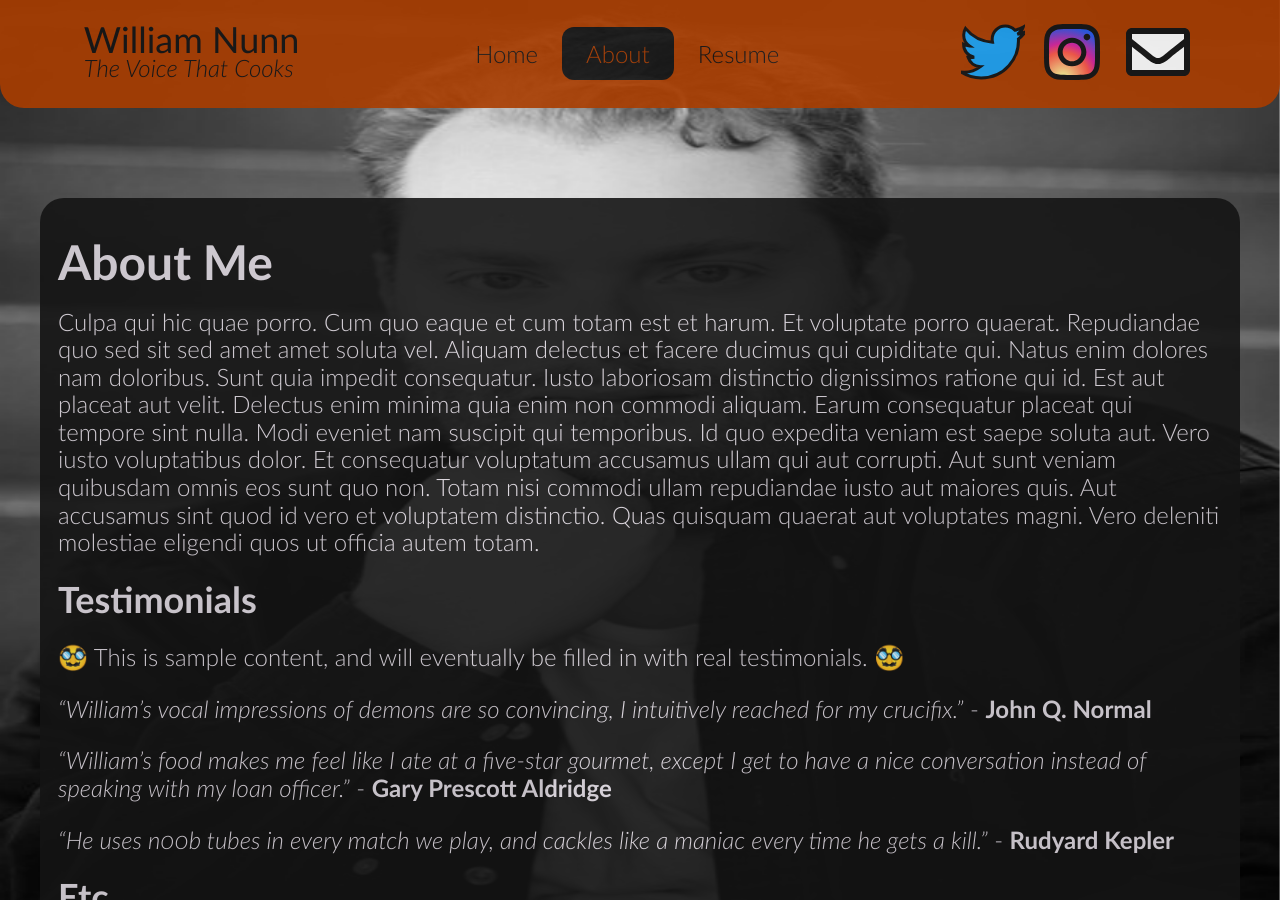
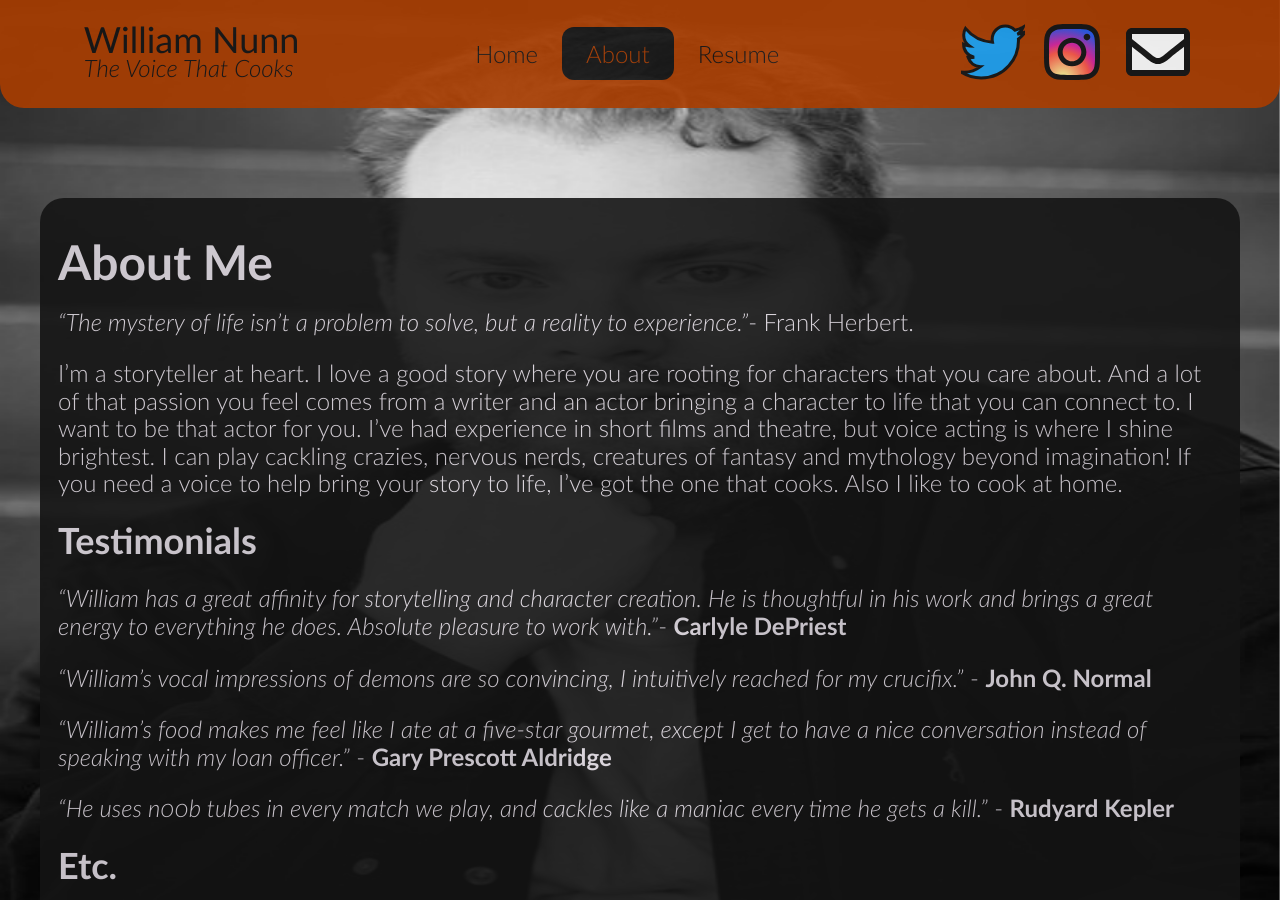
Before and after one commit to William-Nunn/William-Nunn.github.io, a Jekyll site: the page built from about.md, in a window 1280 px wide and 900 px high. Built offline with Jekyll 4.4.1, drawn with Linux system fonts in a browser that asks for light colours.

Commit message:
Update about.md

```diff
--- a/about.md
+++ b/about.md
@@ -6,11 +6,13 @@ permalink: /about/
 
 # About Me
 
-Culpa qui hic quae porro. Cum quo eaque et cum totam est et harum. Et voluptate porro quaerat. Repudiandae quo sed sit sed amet amet soluta vel. Aliquam delectus et facere ducimus qui cupiditate qui. Natus enim dolores nam doloribus. Sunt quia impedit consequatur. Iusto laboriosam distinctio dignissimos ratione qui id. Est aut placeat aut velit. Delectus enim minima quia enim non commodi aliquam. Earum consequatur placeat qui tempore sint nulla. Modi eveniet nam suscipit qui temporibus. Id quo expedita veniam est saepe soluta aut. Vero iusto voluptatibus dolor. Et consequatur voluptatum accusamus ullam qui aut corrupti. Aut sunt veniam quibusdam omnis eos sunt quo non. Totam nisi commodi ullam repudiandae iusto aut maiores quis. Aut accusamus sint quod id vero et voluptatem distinctio. Quas quisquam quaerat aut voluptates magni. Vero deleniti molestiae eligendi quos ut officia autem totam.
+_"The mystery of life isn't a problem to solve, but a reality to experience."_- Frank Herbert.
+
+I'm a storyteller at heart. I love a good story where you are rooting for characters that you care about. And a lot of that passion you feel comes from a writer and an actor bringing a character to life that you can connect to. I want to be that actor for you. I've had experience in short films and theatre, but voice acting is where I shine brightest. I can play cackling crazies, nervous nerds, creatures of fantasy and mythology beyond imagination! If you need a voice to help bring your story to life, I've got the one that cooks. Also I like to cook at home.
 
 ## Testimonials
 
-🥸 This is sample content, and will eventually be filled in with real testimonials. 🥸
+_"William has a great affinity for storytelling and character creation. He is thoughtful in his work and brings a great energy to everything he does. Absolute pleasure to work with."_- **Carlyle DePriest**
 
 _"William's vocal impressions of demons are so convincing, I intuitively reached for my crucifix."_ - **John Q. Normal**
 
```
